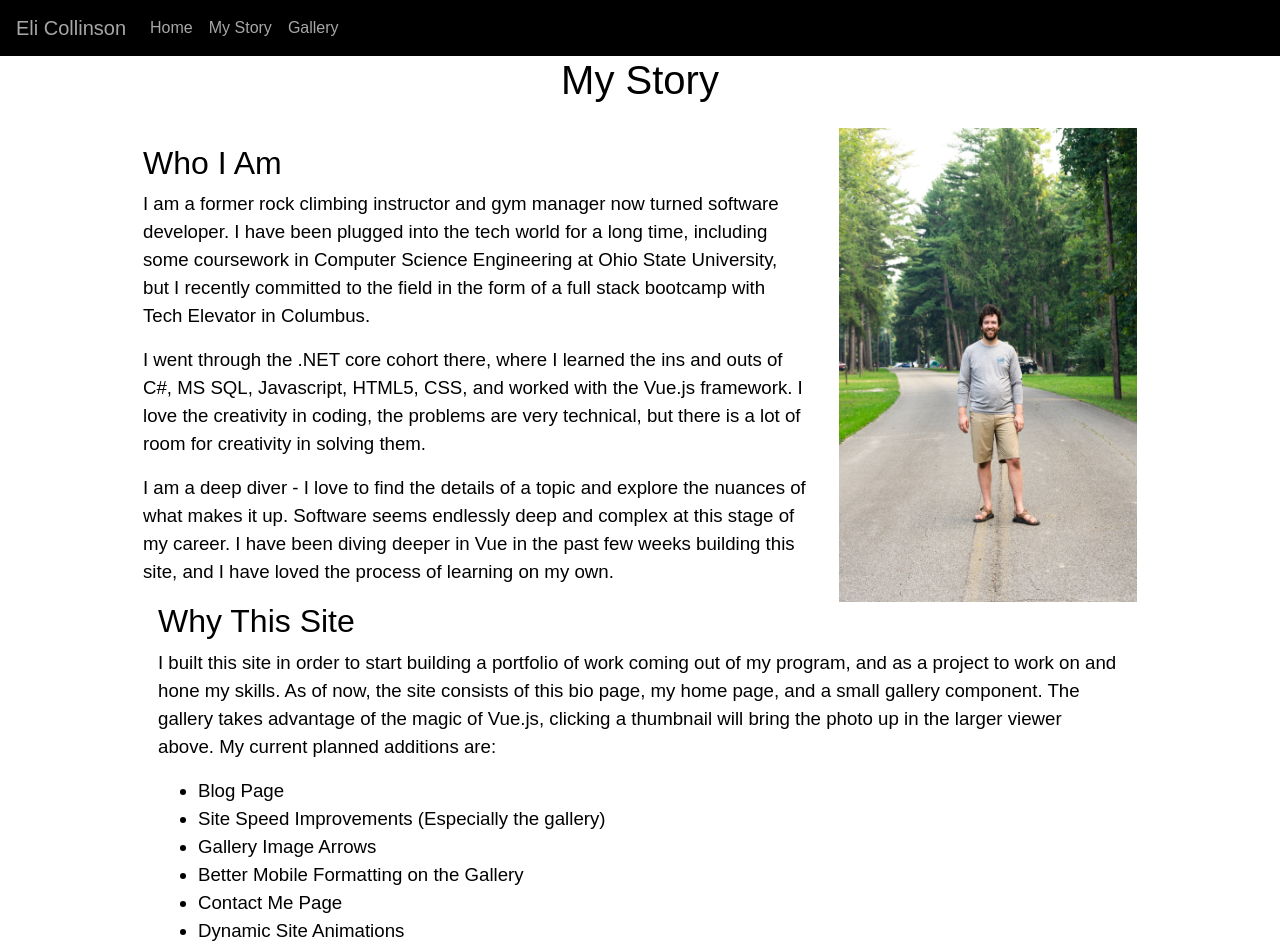
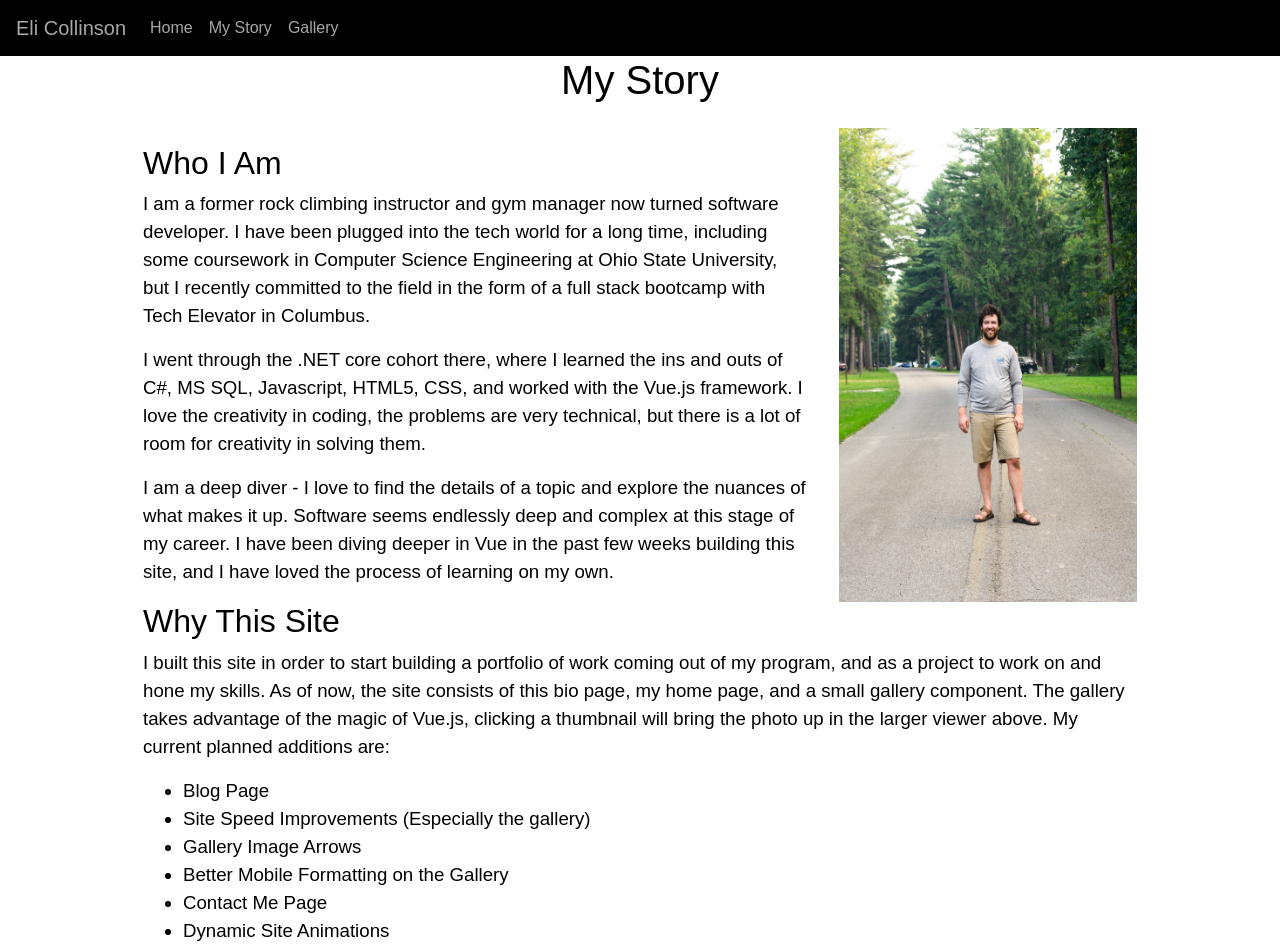
Before and after one commit to elicollinson/EliCollinsonWebsite, a Vue app in the folder eli-collinson-website/: page /mystory in a window 1280 px wide. Shown: the top 952 px of the page. Built offline with nearby package versions, Linux system fonts and the light colour scheme; a web font is replaced by a local one.

Commit message:
Corrected why this site formatting

```diff
--- a/eli-collinson-website/src/views/MyStory.vue
+++ b/eli-collinson-website/src/views/MyStory.vue
@@ -18,7 +18,7 @@
   </div>
   <img src="../assets/Camping-9.jpg" id="my-story-img"/>
   </div>
-  <div id="why-site" class="container">
+  <div id="why-site">
   <h2>Why This Site</h2>
   <p>I built this site in order to start building a portfolio of work coming out of my program, and as a project to work on and hone my skills. As of now, the site consists of this bio page, my home page, and a small gallery component. The gallery takes advantage of the magic of Vue.js, clicking a thumbnail will bring the photo up in the larger viewer above. My current planned additions are:</p>
   <ul>
```
